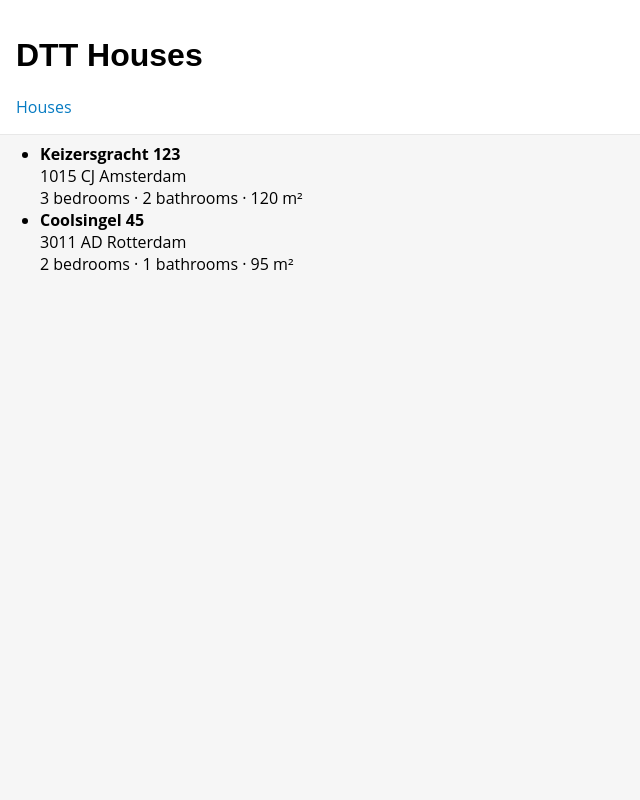
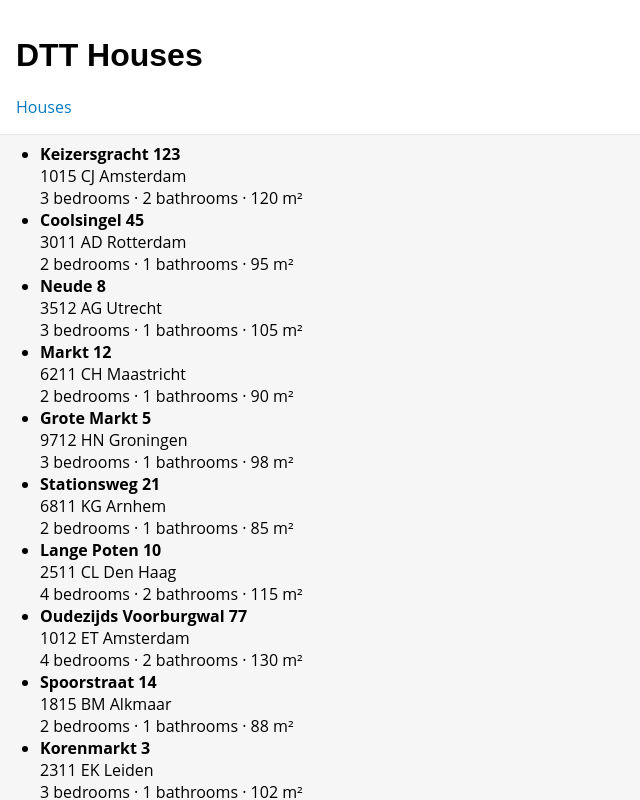
Before and after one commit to AnassAzdad/DTT-frontend-assignment, a Vue app: page / in a window 1280 px wide. Shown: the top 800 px of the page, without its empty margins (0-640 px from the left). Built offline with nearby package versions, Linux system fonts and the light colour scheme.

Commit message:
Add extended set of house listings for realistic search and sorting

```diff
--- a/src/stores/houses.store.js
+++ b/src/stores/houses.store.js
@@ -12,7 +12,7 @@ export const useHousesStore = defineStore('houses', {
         size: 120,
         bedrooms: 3,
         bathrooms: 2,
-        image: 'https://via.placeholder.com/300x200'
+        image: 'https://images.unsplash.com/photo-1600585154340-be6161a56a0c?auto=format&fit=crop&w=800&q=80'
       },
       {
         id: 2,
@@ -23,7 +23,161 @@ export const useHousesStore = defineStore('houses', {
         size: 95,
         bedrooms: 2,
         bathrooms: 1,
-        image: 'https://via.placeholder.com/300x200'
+        image: 'https://images.unsplash.com/photo-1570129477492-45c003edd2be?auto=format&fit=crop&w=800&q=80'
+      },
+      {
+        id: 3,
+        address: 'Neude 8',
+        postalCode: '3512 AG',
+        city: 'Utrecht',
+        price: 610000,
+        size: 105,
+        bedrooms: 3,
+        bathrooms: 1,
+        image: 'https://images.unsplash.com/photo-1568605114967-8130f3a36994?auto=format&fit=crop&w=800&q=80'
+      },
+      {
+        id: 4,
+        address: 'Markt 12',
+        postalCode: '6211 CH',
+        city: 'Maastricht',
+        price: 430000,
+        size: 90,
+        bedrooms: 2,
+        bathrooms: 1,
+        image: 'https://images.unsplash.com/photo-1599423300746-b62533397364?auto=format&fit=crop&w=800&q=80'
+      },
+      {
+        id: 5,
+        address: 'Grote Markt 5',
+        postalCode: '9712 HN',
+        city: 'Groningen',
+        price: 480000,
+        size: 98,
+        bedrooms: 3,
+        bathrooms: 1,
+        image: 'https://images.unsplash.com/photo-1580587771525-78b9dba3b914?auto=format&fit=crop&w=800&q=80'
+      },
+      {
+        id: 6,
+        address: 'Stationsweg 21',
+        postalCode: '6811 KG',
+        city: 'Arnhem',
+        price: 390000,
+        size: 85,
+        bedrooms: 2,
+        bathrooms: 1,
+        image: 'https://images.unsplash.com/photo-1564013799919-ab600027ffc6?auto=format&fit=crop&w=800&q=80'
+      },
+      {
+        id: 7,
+        address: 'Lange Poten 10',
+        postalCode: '2511 CL',
+        city: 'Den Haag',
+        price: 670000,
+        size: 115,
+        bedrooms: 4,
+        bathrooms: 2,
+        image: 'https://images.unsplash.com/photo-1600607687939-ce8a6c25118c?auto=format&fit=crop&w=800&q=80'
+      },
+      {
+        id: 8,
+        address: 'Oudezijds Voorburgwal 77',
+        postalCode: '1012 ET',
+        city: 'Amsterdam',
+        price: 820000,
+        size: 130,
+        bedrooms: 4,
+        bathrooms: 2,
+        image: 'https://images.unsplash.com/photo-1605276374104-dee2a0ed3cd6?auto=format&fit=crop&w=800&q=80'
+      },
+      {
+        id: 9,
+        address: 'Spoorstraat 14',
+        postalCode: '1815 BM',
+        city: 'Alkmaar',
+        price: 410000,
+        size: 88,
+        bedrooms: 2,
+        bathrooms: 1,
+        image: 'https://images.unsplash.com/photo-1576941089067-2de3c901e126?auto=format&fit=crop&w=800&q=80'
+      },
+      {
+        id: 10,
+        address: 'Korenmarkt 3',
+        postalCode: '2311 EK',
+        city: 'Leiden',
+        price: 560000,
+        size: 102,
+        bedrooms: 3,
+        bathrooms: 1,
+        image: 'https://images.unsplash.com/photo-1583608205776-bfd35f0d9f83?auto=format&fit=crop&w=800&q=80'
+      },
+      {
+        id: 11,
+        address: 'Visserstraat 9',
+        postalCode: '7411 JH',
+        city: 'Deventer',
+        price: 370000,
+        size: 80,
+        bedrooms: 2,
+        bathrooms: 1,
+        image: 'https://images.unsplash.com/photo-1592595896616-c37162298647?auto=format&fit=crop&w=800&q=80'
+      },
+      {
+        id: 12,
+        address: 'Havenweg 6',
+        postalCode: '3841 KM',
+        city: 'Harderwijk',
+        price: 445000,
+        size: 92,
+        bedrooms: 3,
+        bathrooms: 1,
+        image: 'https://images.unsplash.com/photo-1572120360610-d971b9d7767c?auto=format&fit=crop&w=800&q=80'
+      },
+      {
+        id: 13,
+        address: 'Dorpsstraat 18',
+        postalCode: '3941 JK',
+        city: 'Doorn',
+        price: 590000,
+        size: 110,
+        bedrooms: 3,
+        bathrooms: 2,
+        image: 'https://images.unsplash.com/photo-1600047509358-9dc75507daeb?auto=format&fit=crop&w=800&q=80'
+      },
+      {
+        id: 14,
+        address: 'Westplein 2',
+        postalCode: '3016 BM',
+        city: 'Rotterdam',
+        price: 710000,
+        size: 125,
+        bedrooms: 4,
+        bathrooms: 2,
+        image: 'https://images.unsplash.com/photo-1600566753086-00f18fb6b3ea?auto=format&fit=crop&w=800&q=80'
+      },
+      {
+        id: 15,
+        address: 'Noorderplantsoen 1',
+        postalCode: '9717 MB',
+        city: 'Groningen',
+        price: 465000,
+        size: 97,
+        bedrooms: 3,
+        bathrooms: 1,
+        image: 'https://images.unsplash.com/photo-1582268611958-ebfd161ef9cf?auto=format&fit=crop&w=800&q=80'
+      },
+      {
+        id: 16,
+        address: 'Burgwal 22',
+        postalCode: '2611 GJ',
+        city: 'Delft',
+        price: 540000,
+        size: 100,
+        bedrooms: 3,
+        bathrooms: 1,
+        image: 'https://images.unsplash.com/photo-1583847268964-b28dc8f51f92?auto=format&fit=crop&w=800&q=80'
       }
     ]
   })
```
